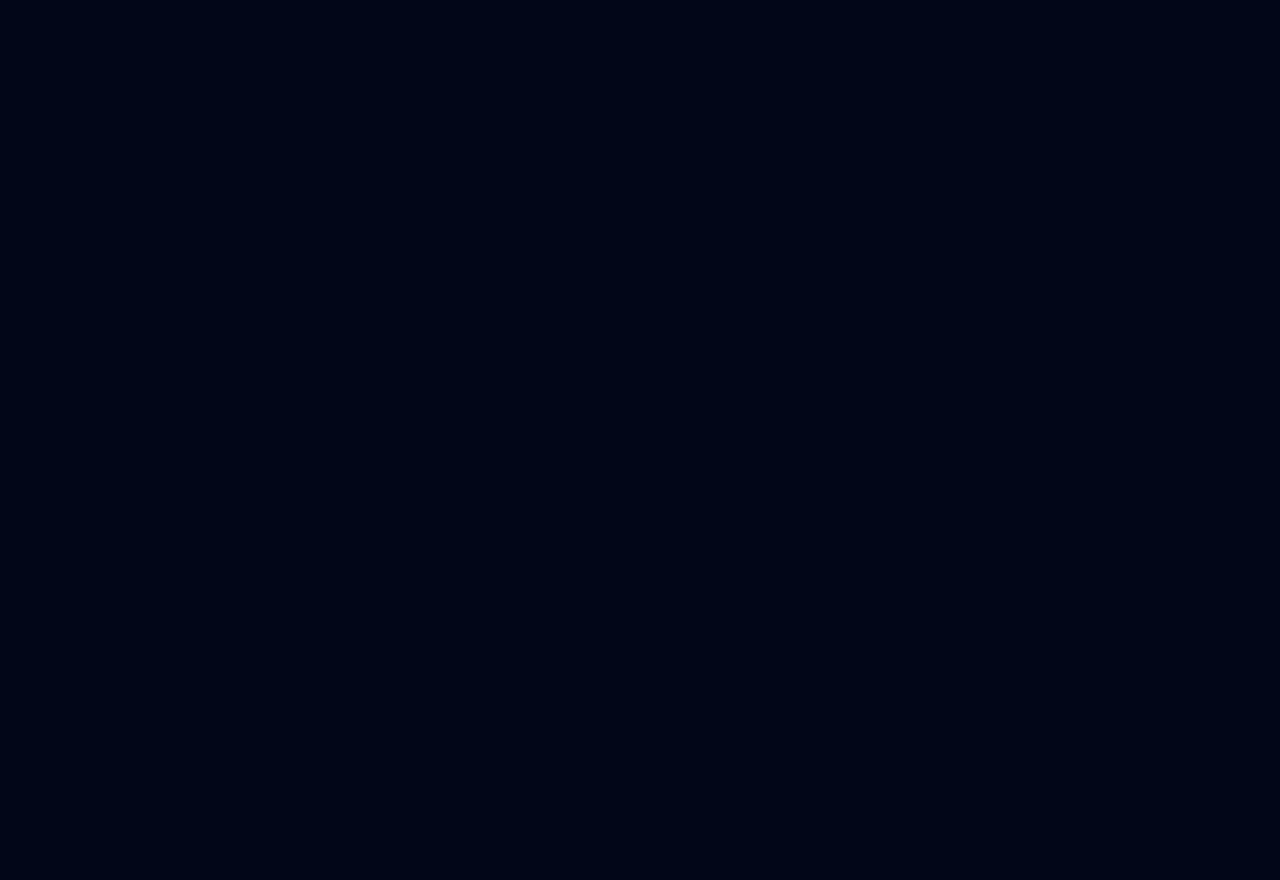
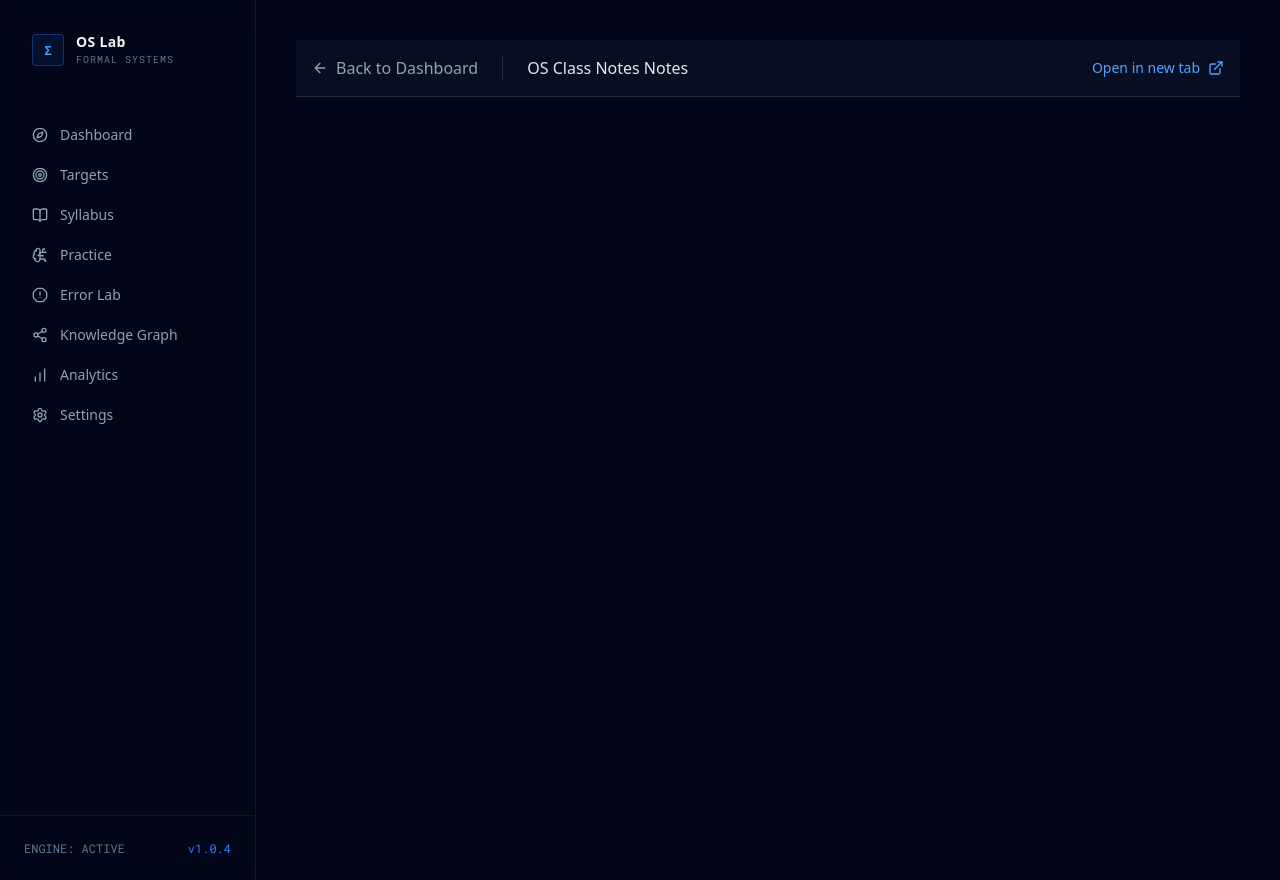
Before and after one commit to rajwav/adaptive-learning-platform, a Next.js app: page /os/notes/classnotes in a window 1280 px wide. Before the commit this address had no page. Before the commit the page ends 800 px from the top, so only its background shows below. Built offline with nearby package versions, Linux system fonts and the light colour scheme.

Commit message:
feat(os): add class notes pdf

```diff
--- a/src/app/os/notes/[moduleId]/page.tsx
+++ b/src/app/os/notes/[moduleId]/page.tsx
@@ -4,6 +4,7 @@ import { ArrowLeft, ExternalLink, FileQuestion } from 'lucide-react';
 
 export function generateStaticParams() {
   return [
+    { moduleId: 'classnotes' },
     { moduleId: 'module-1' },
     { moduleId: 'module-2' }
   ];
@@ -12,14 +13,18 @@ export function generateStaticParams() {
 export default async function OSNotesPage({ params }: { params: Promise<{ moduleId: string }> }) {
   const { moduleId } = await params;
 
-  if (moduleId !== 'module-1' && moduleId !== 'module-2') {
+  if (moduleId !== 'classnotes' && moduleId !== 'module-1' && moduleId !== 'module-2') {
     notFound();
   }
 
-  const moduleName = moduleId === 'module-1' ? 'Module 1' : 'Module 2';
+  const moduleName = moduleId === 'classnotes' ? 'Class Notes' : moduleId === 'module-1' ? 'Module 1' : 'Module 2';
 
   // Explicitly mapping PDF paths
-  const pdfPath = moduleId === 'module-1' ? '/notes/os-module-1/os_module1.pdf' : null;
+  const pdfPath = moduleId === 'classnotes'
+    ? '/notes/os-classnotes/os_classnotes.pdf'
+    : moduleId === 'module-1'
+      ? '/notes/os-module-1/os_module1.pdf'
+      : null;
 
   return (
     <div className="min-h-screen bg-slate-950 flex flex-col">
--- a/src/app/os/page.tsx
+++ b/src/app/os/page.tsx
@@ -158,6 +158,15 @@ export default function OSDashboard() {
             <div className="space-y-4">
               <div className="border border-slate-800 bg-slate-900/20 rounded-xl p-6 flex flex-col sm:flex-row justify-between items-start sm:items-center gap-4">
                 <div>
+                  <h3 className="text-lg font-medium text-slate-200">OS CLASS NOTES</h3>
+                  <p className="text-slate-400">Complete Operating Systems classroom notes</p>
+                </div>
+                <Link href="/os/notes/classnotes" className="shrink-0 bg-slate-800 hover:bg-slate-700 text-slate-200 px-5 py-2 rounded-lg font-medium transition-colors flex items-center gap-2">
+                  <BookOpen className="w-4 h-4"/> View Notes
+                </Link>
+              </div>
+              <div className="border border-slate-800 bg-slate-900/20 rounded-xl p-6 flex flex-col sm:flex-row justify-between items-start sm:items-center gap-4">
+                <div>
                   <h3 className="text-lg font-medium text-slate-200">OS MODULE 1</h3>
                   <p className="text-slate-400">OS Basics, Processes, Threads, CPU Scheduling</p>
                 </div>
```
Also changed, not shown: 2 other files (tests, documents, lock files or other folders).
